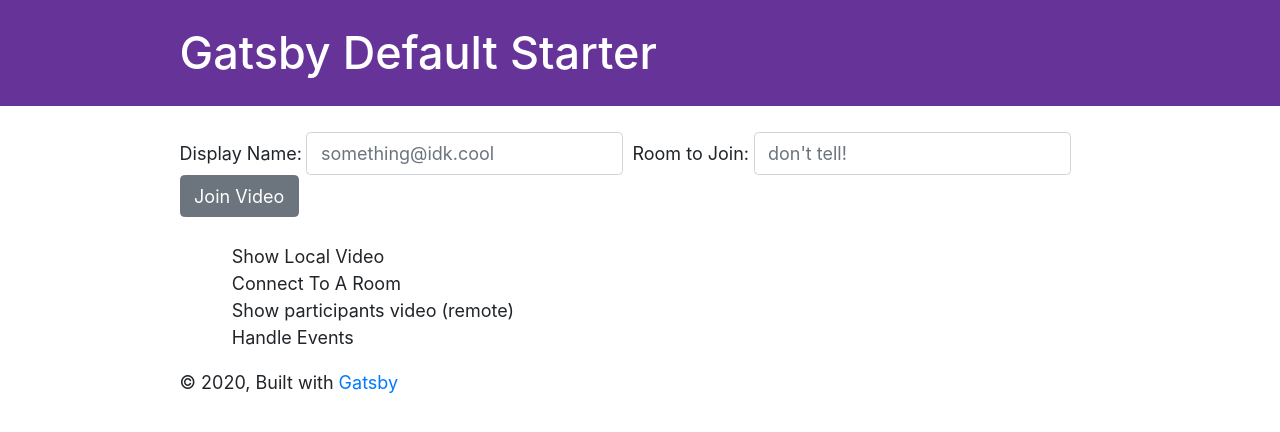
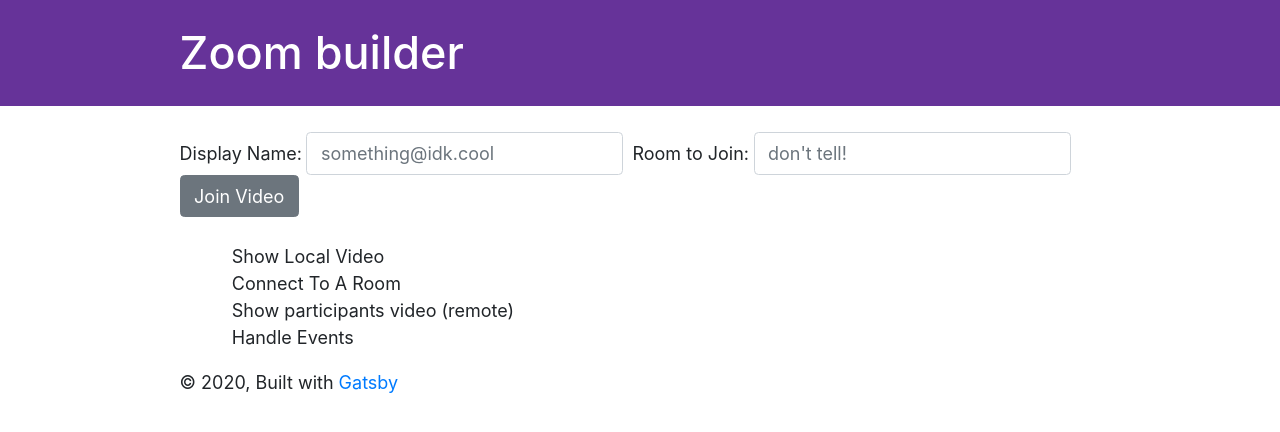
Before and after one commit to DVitsme/low-level-zoom, a Gatsby site: page / in a window 1280 px wide. Built offline with nearby package versions, Linux system fonts and the light colour scheme; Gatsby itself is replaced by a stand-in of ours.

Commit message:
updated title lazy way

```diff
--- a/package.json
+++ b/package.json
@@ -1,5 +1,5 @@
 {
-  "name": "gatsby-starter-default",
+  "name": "zoom-recreation",
   "private": true,
   "description": "A simple starter to get up and developing quickly with Gatsby",
   "version": "0.1.0",
--- a/src/components/layout.js
+++ b/src/components/layout.js
@@ -14,19 +14,20 @@ import "./layout.css"
 import "bootstrap/dist/css/bootstrap.min.css"
 
 const Layout = ({ children }) => {
-  const data = useStaticQuery(graphql`
-    query SiteTitleQuery {
-      site {
-        siteMetadata {
-          title
-        }
-      }
-    }
-  `)
+  // Do this proper in the near future
+  // const data = useStaticQuery(graphql`
+  //   query SiteTitleQuery {
+  //     site {
+  //       siteMetadata {
+  //         title
+  //       }
+  //     }
+  //   }
+  // `)
 
   return (
     <>
-      <Header siteTitle={data.site.siteMetadata.title} />
+      <Header siteTitle={"Zoom builder"} />
       <div
         style={{
           margin: `0 auto`,
```
Also changed, not shown: 1 other file.
